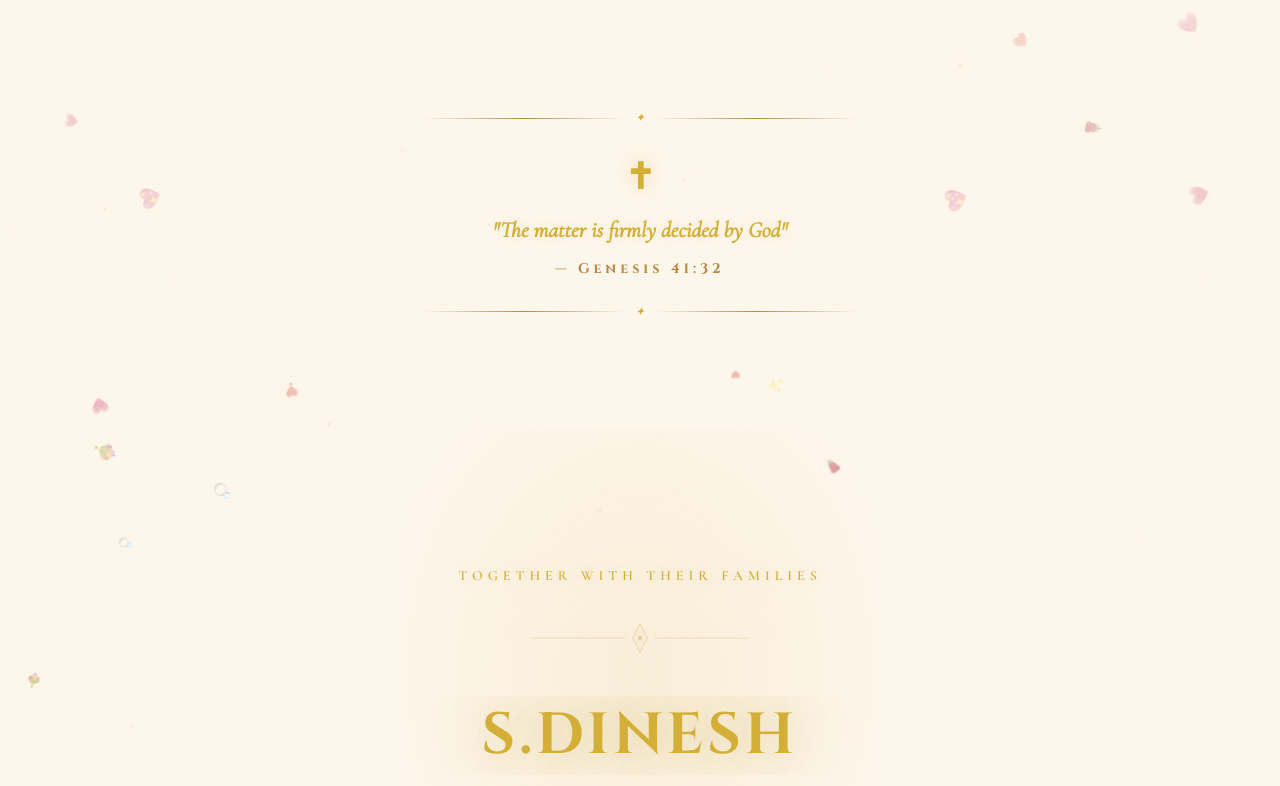
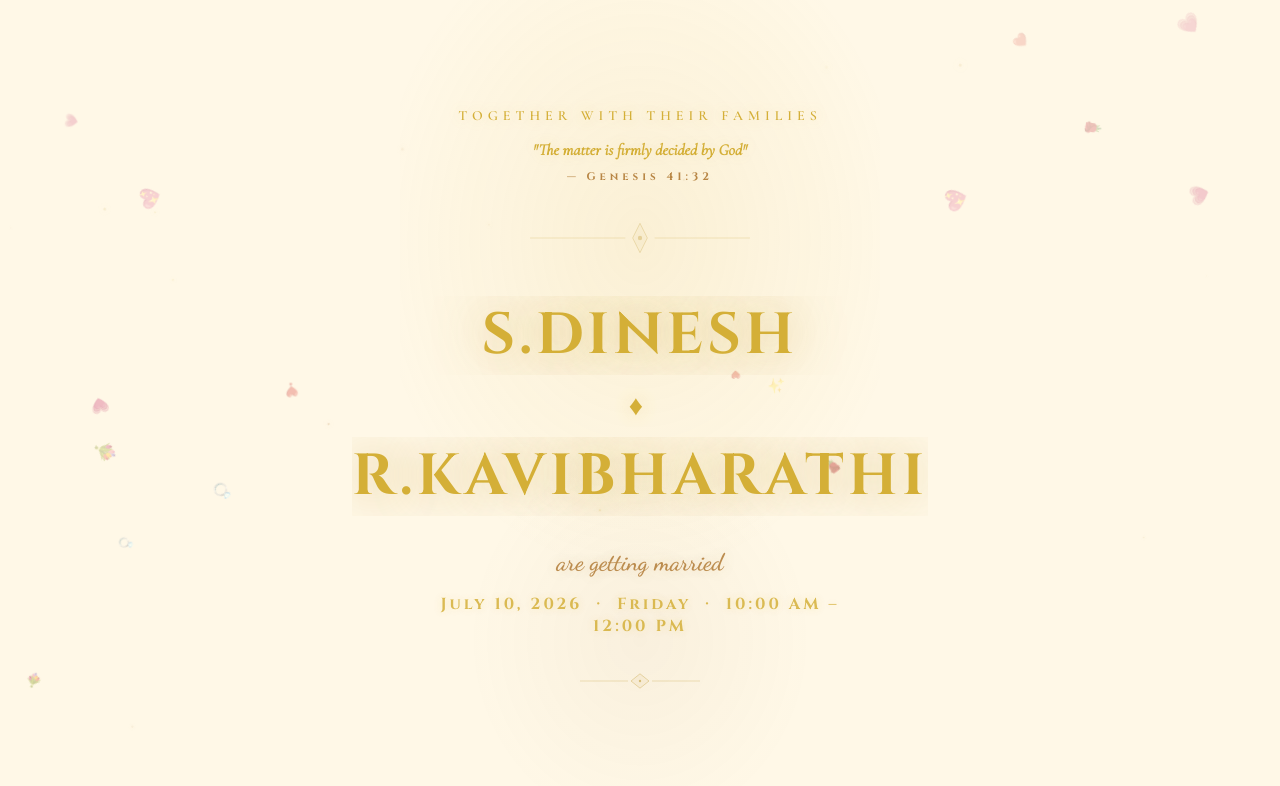
Before and after one commit to dinesh1966/WEDDING, a plain HTML site: page index.html in a window 1280 px wide. Both pictures are taken after a click on the element "DK". Shown: the top 786 px of the page. Drawn offline with nearby package versions, Linux system fonts and the light colour scheme.

Commit message:
Update index.html

```diff
--- a/index.html
+++ b/index.html
@@ -11,8 +11,8 @@
             --gold: #d4af37;
             --gold-light: #c9a84c;
             --gold-dim: #b88645;
-            --bg: #fdf6eb;
-            --bg2: #f2e7d5;
+            --bg: #fff8e7;
+            --bg2: #f4e8d1;
             --maroon: #8b5e34;
             --text: #c9a84c;
             --text-dim: #b88645;
@@ -385,20 +385,13 @@
 
 <div id="content-container">
 
-    <!-- ══ BIBLE VERSE ══ -->
-    <section>
-        <div class="reveal verse-block">
-            <div class="divider"><span></span><i>✦</i><span></span></div>
-            <span class="cross-icon">✝</span>
-            <p class="verse-text">"The matter is firmly decided by God"</p>
-            <span class="verse-ref">— Genesis 41:32</span>
-            <div class="divider" style="margin-top:28px"><span></span><i>✦</i><span></span></div>
-        </div>
-    </section>
-
     <!-- ══ HERO ══ -->
     <section id="hero">
-        <p class="tag">Together with their families</p>
+        <p class="tag" style="margin-bottom:12px">Together with their families</p>
+        <div class="verse-block" style="padding:0; margin-bottom:32px; animation:fadeIn 1.5s .3s both;">
+            <p class="verse-text" style="font-size:16px;">"The matter is firmly decided by God"</p>
+            <span class="verse-ref" style="font-size:11px; margin-top:4px;">— Genesis 41:32</span>
+        </div>
         <div class="hero-orn">
             <svg class="orn" viewBox="0 0 300 60" fill="none" xmlns="http://www.w3.org/2000/svg">
                 <path d="M150 10 L160 30 L150 50 L140 30 Z" stroke="#c9a84c" stroke-width="1" fill="rgba(201,168,76,.1)"/>
```
